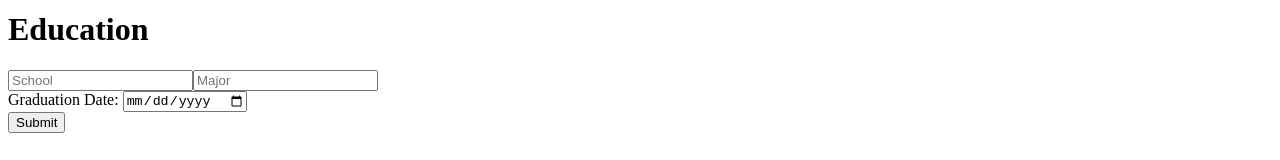
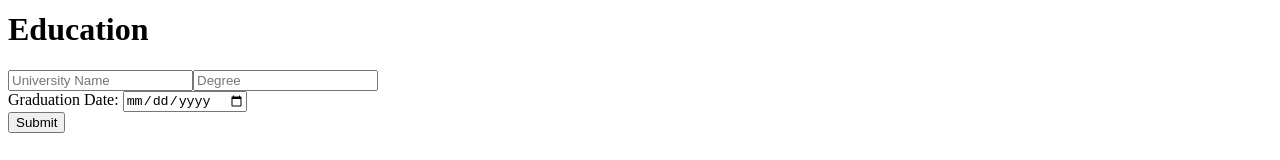
Before and after one commit to robisonwebdev/CV-Application, a React (Create React App) app: page / in a window 1280 px wide. Shown: the part 233-393 px from the top of the page. Built offline with nearby package versions, Linux system fonts and the light colour scheme.

Commit message:
Changed name and placeholder text

```diff
--- a/src/components/EducationInformation.js
+++ b/src/components/EducationInformation.js
@@ -8,8 +8,8 @@ class EducationInformation extends Component {
     render() {
         return (
             <div id='educationInformation'>
-                <input type='text' name='school' placeholder='School' onChange={(e) => this.props.handleChange(e)} />
-                <input type='text' name='major' placeholder='Major' onChange={(e) => this.props.handleChange(e)} />
+                <input type='text' name='university' placeholder='University Name' onChange={(e) => this.props.handleChange(e)} />
+                <input type='text' name='degree' placeholder='Degree' onChange={(e) => this.props.handleChange(e)} />
                 <div>
                     <label htmlFor='graduationDate'>Graduation Date: </label>
                     <input type='date' name='graduationDate' onChange={(e) => this.props.handleChange(e)} />
```
